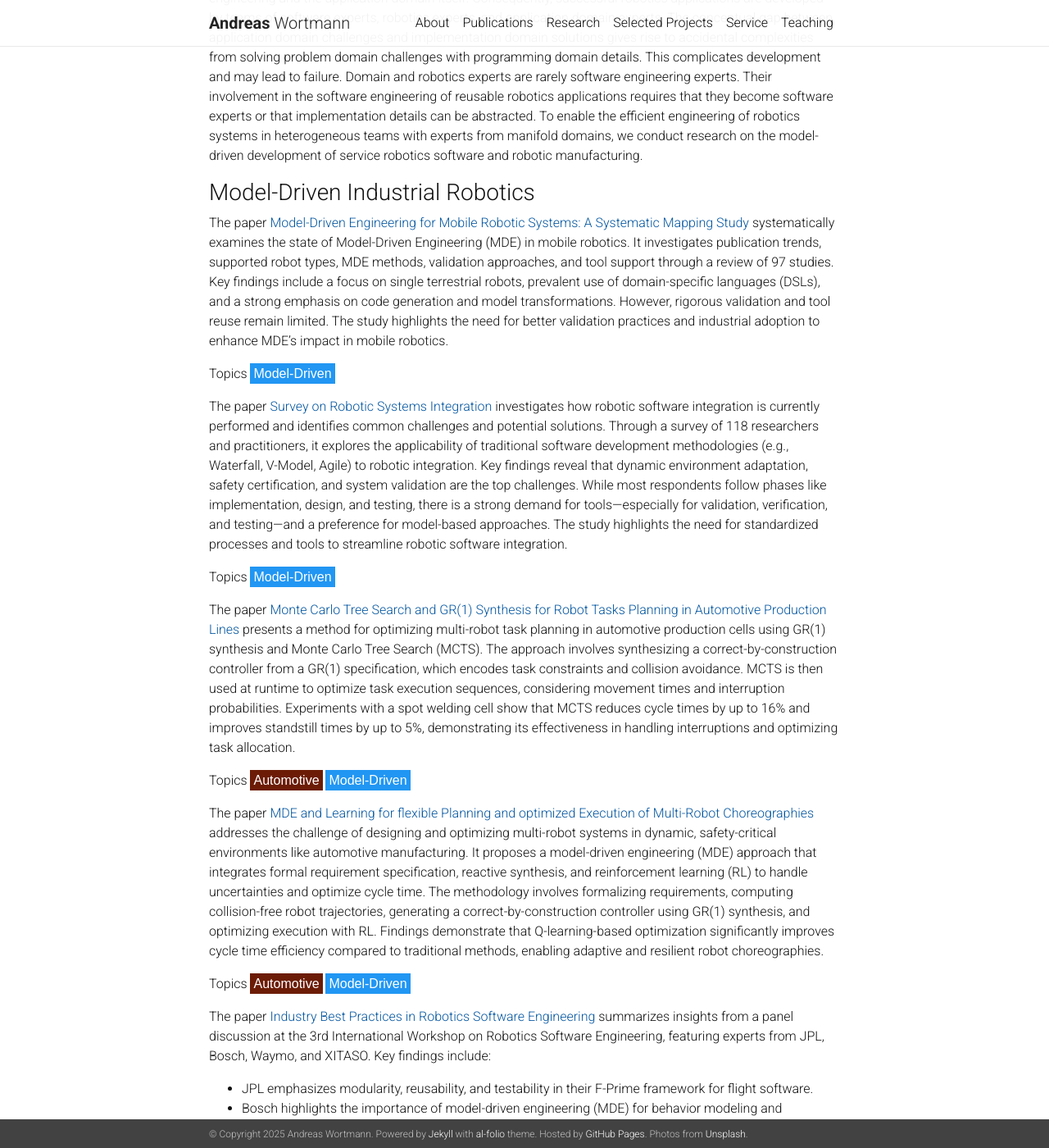
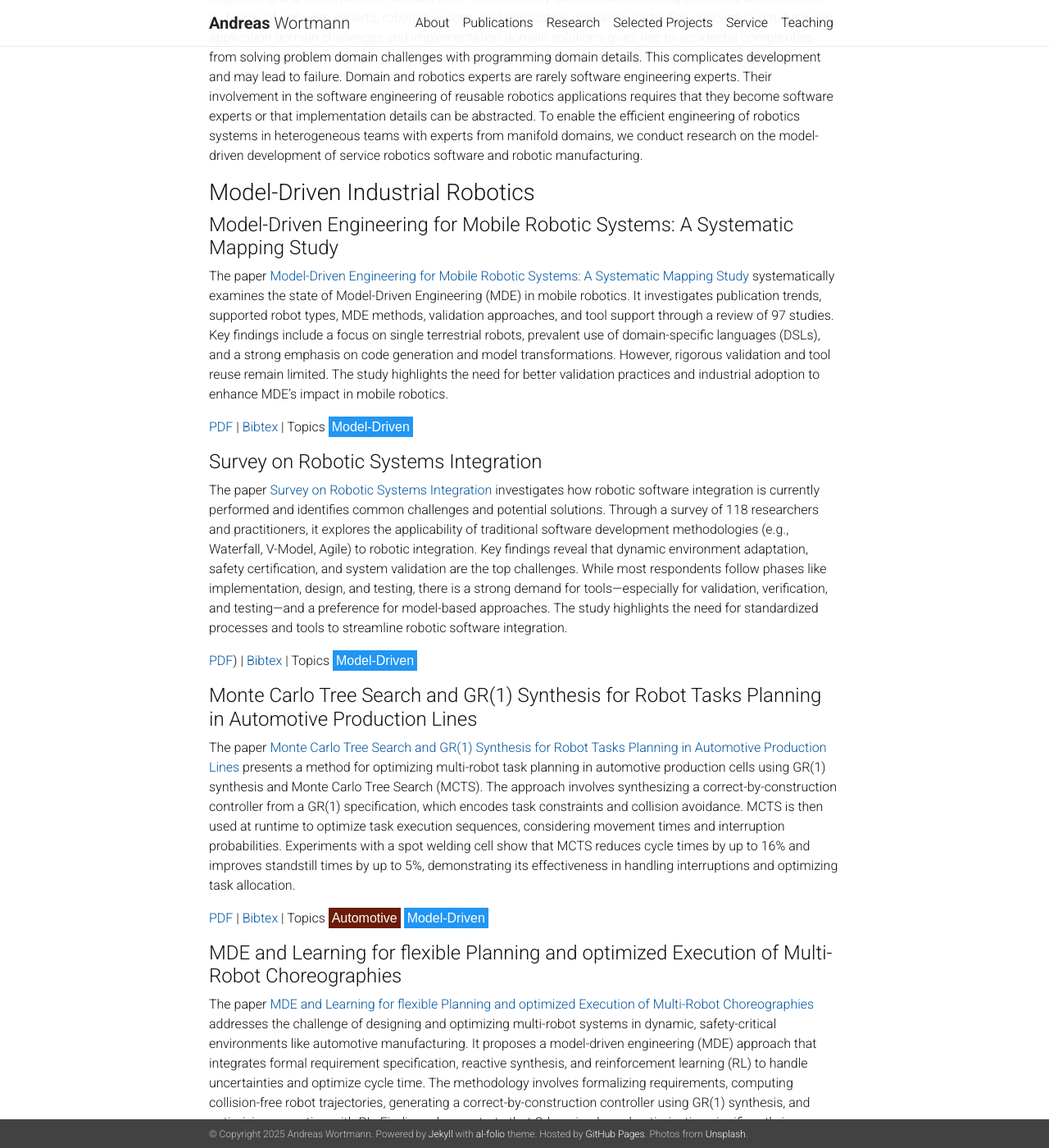
Before and after one commit to awortmann/awortmann.github.io, a Jekyll site: the page built from _pages/research/robotics.md, in a window 1280 px wide and 1400 px high, scrolled down 206 px. Shown: the whole window at 82% size. Built offline with Jekyll 4.4.1, drawn with Linux system fonts in a browser that asks for light colours; nearby versions of some CDN libraries; a style sheet for code colours, icons or effects is not loaded; some of the changed text lies outside the part shown.

Commit message:
Minor update

```diff
--- a/_pages/research/robotics.md
+++ b/_pages/research/robotics.md
@@ -10,21 +10,31 @@ Deploying robotics applications requires expertise from multiple domains, includ
 
 ### Model-Driven Industrial Robotics
 
-The paper [Model-Driven Engineering for Mobile Robotic Systems: A Systematic Mapping Study](https://github.com/awortmann/awortmann.github.io/raw/master/downloads/paper/Model_driven_engineering_for_mobile_robotic_systems__a_systematic_mapping_study) systematically examines the state of Model-Driven Engineering (MDE) in mobile robotics. It investigates publication trends, supported robot types, MDE methods, validation approaches, and tool support through a review of 97 studies. Key findings include a focus on single terrestrial robots, prevalent use of domain-specific languages (DSLs), and a strong emphasis on code generation and model transformations. However, rigorous validation and tool reuse remain limited. The study highlights the need for better validation practices and industrial adoption to enhance MDE's impact in mobile robotics.
+#### Model-Driven Engineering for Mobile Robotic Systems: A Systematic Mapping Study
 
-Topics <span class="label mde">Model-Driven</span>
+The paper [Model-Driven Engineering for Mobile Robotic Systems: A Systematic Mapping Study](https://github.com/awortmann/awortmann.github.io/raw/master/downloads/paper/Model_driven_engineering_for_mobile_robotic_systems__a_systematic_mapping_study.pdf) systematically examines the state of Model-Driven Engineering (MDE) in mobile robotics. It investigates publication trends, supported robot types, MDE methods, validation approaches, and tool support through a review of 97 studies. Key findings include a focus on single terrestrial robots, prevalent use of domain-specific languages (DSLs), and a strong emphasis on code generation and model transformations. However, rigorous validation and tool reuse remain limited. The study highlights the need for better validation practices and industrial adoption to enhance MDE's impact in mobile robotics.
+
+[PDF](https://github.com/awortmann/awortmann.github.io/raw/master/downloads/paper/Model_driven_engineering_for_mobile_robotic_systems__a_systematic_mapping_study.pdf) &#124; [Bibtex](https://raw.githubusercontent.com/awortmann/awortmann.github.io/master/_bibliography/andreaswortmann.bib) &#124; Topics <span class="label mde">Model-Driven</span>
+
+#### Survey on Robotic Systems Integration
 
 The paper [Survey on Robotic Systems Integration](https://awortmann.github.io/downloads/paper/Survey_on_Robotic_Systems_Integration.pdf) investigates how robotic software integration is currently performed and identifies common challenges and potential solutions. Through a survey of 118 researchers and practitioners, it explores the applicability of traditional software development methodologies (e.g., Waterfall, V-Model, Agile) to robotic integration. Key findings reveal that dynamic environment adaptation, safety certification, and system validation are the top challenges. While most respondents follow phases like implementation, design, and testing, there is a strong demand for tools—especially for validation, verification, and testing—and a preference for model-based approaches. The study highlights the need for standardized processes and tools to streamline robotic software integration.
 
-Topics <span class="label mde">Model-Driven</span>
+[PDF](https://awortmann.github.io/downloads/paper/Survey_on_Robotic_Systems_Integration.pdf)) &#124; [Bibtex](https://raw.githubusercontent.com/awortmann/awortmann.github.io/master/_bibliography/andreaswortmann.bib) &#124; Topics <span class="label mde">Model-Driven</span>
+
+#### Monte Carlo Tree Search and GR(1) Synthesis for Robot Tasks Planning in Automotive Production Lines
 
 The paper [Monte Carlo Tree Search and GR(1) Synthesis for Robot Tasks Planning in Automotive Production Lines](https://awortmann.github.io/downloads/paper/Monte_Carlo_Tree_Search_and_GR_1__Synthesis_for_Robot_Tasks_Planning_in_Automotive_Production_Lines.pdf) presents a method for optimizing multi-robot task planning in automotive production cells using GR(1) synthesis and Monte Carlo Tree Search (MCTS). The approach involves synthesizing a correct-by-construction controller from a GR(1) specification, which encodes task constraints and collision avoidance. MCTS is then used at runtime to optimize task execution sequences, considering movement times and interruption probabilities. Experiments with a spot welding cell show that MCTS reduces cycle times by up to 16% and improves standstill times by up to 5%, demonstrating its effectiveness in handling interruptions and optimizing task allocation.
 
-Topics <span class="label auto">Automotive</span> <span class="label mde">Model-Driven</span>
+[PDF](https://awortmann.github.io/downloads/paper/Monte_Carlo_Tree_Search_and_GR_1__Synthesis_for_Robot_Tasks_Planning_in_Automotive_Production_Lines.pdf) &#124; [Bibtex](https://raw.githubusercontent.com/awortmann/awortmann.github.io/master/_bibliography/andreaswortmann.bib) &#124; Topics <span class="label auto">Automotive</span> <span class="label mde">Model-Driven</span>
+
+#### MDE and Learning for flexible Planning and optimized Execution of Multi-Robot Choreographies
 
 The paper [MDE and Learning for flexible Planning and optimized Execution of Multi-Robot Choreographies](https://raw.githubusercontent.com/awortmann/awortmann.github.io/master/downloads/paper/MDE_and_Learning_for_flexible_Planning_and_optimized_Execution_of_Multi-Robot_Choreographies.pdf) addresses the challenge of designing and optimizing multi-robot systems in dynamic, safety-critical environments like automotive manufacturing. It proposes a model-driven engineering (MDE) approach that integrates formal requirement specification, reactive synthesis, and reinforcement learning (RL) to handle uncertainties and optimize cycle time. The methodology involves formalizing requirements, computing collision-free robot trajectories, generating a correct-by-construction controller using GR(1) synthesis, and optimizing execution with RL. Findings demonstrate that Q-learning-based optimization significantly improves cycle time efficiency compared to traditional methods, enabling adaptive and resilient robot choreographies.
 
-Topics <span class="label auto">Automotive</span> <span class="label mde">Model-Driven</span>
+[PDF](https://raw.githubusercontent.com/awortmann/awortmann.github.io/master/downloads/paper/MDE_and_Learning_for_flexible_Planning_and_optimized_Execution_of_Multi-Robot_Choreographies.pdf)) &#124; [Bibtex](https://raw.githubusercontent.com/awortmann/awortmann.github.io/master/_bibliography/andreaswortmann.bib) &#124; Topics <span class="label auto">Automotive</span> <span class="label mde">Model-Driven</span>
+
+#### Industry Best Practices in Robotics Software Engineering
 
 The paper [Industry Best Practices in Robotics Software Engineering](https://arxiv.org/pdf/2212.04877) summarizes insights from a panel discussion at the 3rd International Workshop on Robotics Software Engineering, featuring experts from JPL, Bosch, Waymo, and XITASO. Key findings include:
 
@@ -33,18 +43,24 @@ The paper [Industry Best Practices in Robotics Software Engineering](https://arx
 - Waymo focuses on simulation and real-world testing for autonomous driving systems, leveraging closed-course, public road, and large-scale log-based simulations.
 - XITASO advocates for automated testing and human judgment in acceptance and safety testing, emphasizing DevOps practices for efficiency.
 
+[PDF](https://arxiv.org/pdf/2212.04877) &#124; [Bibtex](https://raw.githubusercontent.com/awortmann/awortmann.github.io/master/_bibliography/andreaswortmann.bib)
+
 ### Robotics Software Sustainability
+
+#### Energy efficiency in ROS communication
 
 The paper [Energy efficiency in ROS communication](https://awortmann.github.io/downloads/paper/Energy_efficiency_in_ROS_communication.pdf) examines how programming language (C++ vs. Python) and communication patterns (topics, services, actions) affect energy efficiency in ROS 2. It asks how energy use varies across communication types, languages, and workloads. Through 90 controlled experiments measuring CPU, memory, and energy, the authors found Python consistently consumes more energy and resources than C++, while message frequency strongly influences energy use and the number of clients has minor impact. The study concludes that programming language and message frequency are key factors for optimizing ROS-based systems toward greater energy efficiency.
 
-Topics <span class="label sustainability">Sustianability</span>
+[PDF](https://awortmann.github.io/downloads/paper/Energy_efficiency_in_ROS_communication.pdf)) &#124; [Bibtex](https://raw.githubusercontent.com/awortmann/awortmann.github.io/master/_bibliography/andreaswortmann.bib) &#124; Topics <span class="label sustainability">Sustianability</span>
 
 
 ### Robotics Software Engineering Education
 
+#### Educating Future Software Engineers for Industrial Robotics
+
 The paper [Educating Future Software Engineers for Industrial Robotics](https://awortmann.github.io/downloads/paper/Educating_Future_Software_Engineers_for_Industrial_Robotics.pdf) addresses the evolving need for specialized education in robotics software engineering, driven by advancements like Industry 4.0, AI, IoT, and digital twins. It introduces seven key educational goals: robotics software, AI, human-robot interaction, IoT, digital twins, model-driven software engineering, and risk analysis. The research presents two connected model factories equipped with sensors, actuators, and controllers, enabling hands-on learning in a realistic industrial environment. Findings highlight the importance of interdisciplinary collaboration and practical experience, demonstrating how these factories foster innovation and prepare students for the digital economy by bridging theory and real-world application.
 
-Topics <span class="label ai">AI</span> <span class="label dt">Digital Twin</span>
+[PDF](https://awortmann.github.io/downloads/paper/Educating_Future_Software_Engineers_for_Industrial_Robotics.pdf) &#124; [Bibtex](https://raw.githubusercontent.com/awortmann/awortmann.github.io/master/_bibliography/andreaswortmann.bib) &#124; Topics <span class="label ai">AI</span> <span class="label dt">Digital Twin</span>
 
 ### Further Selected Publications
 
```
Also changed, not shown: _pages/research/industry-40.md (+4 -12 lines).
